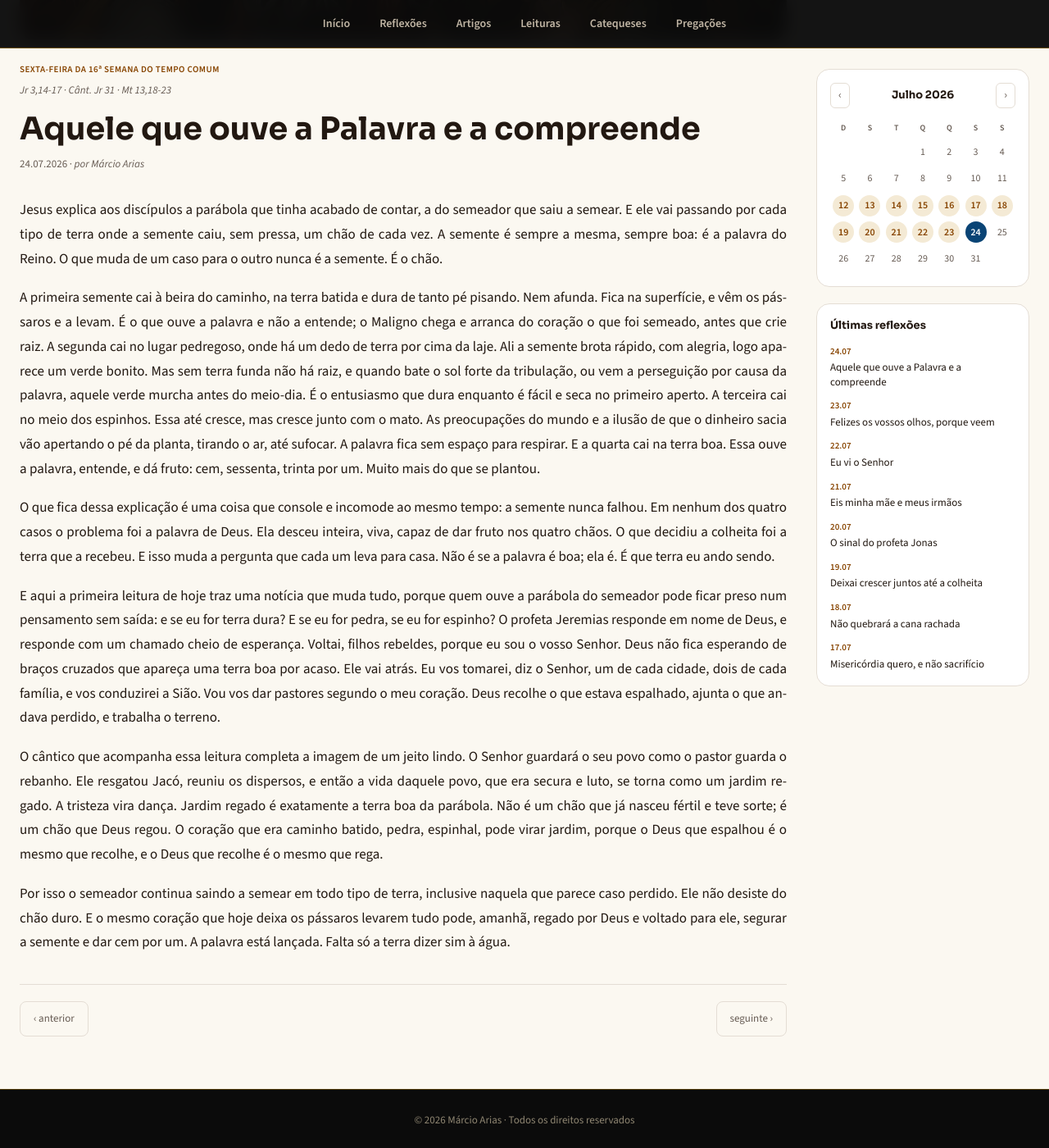
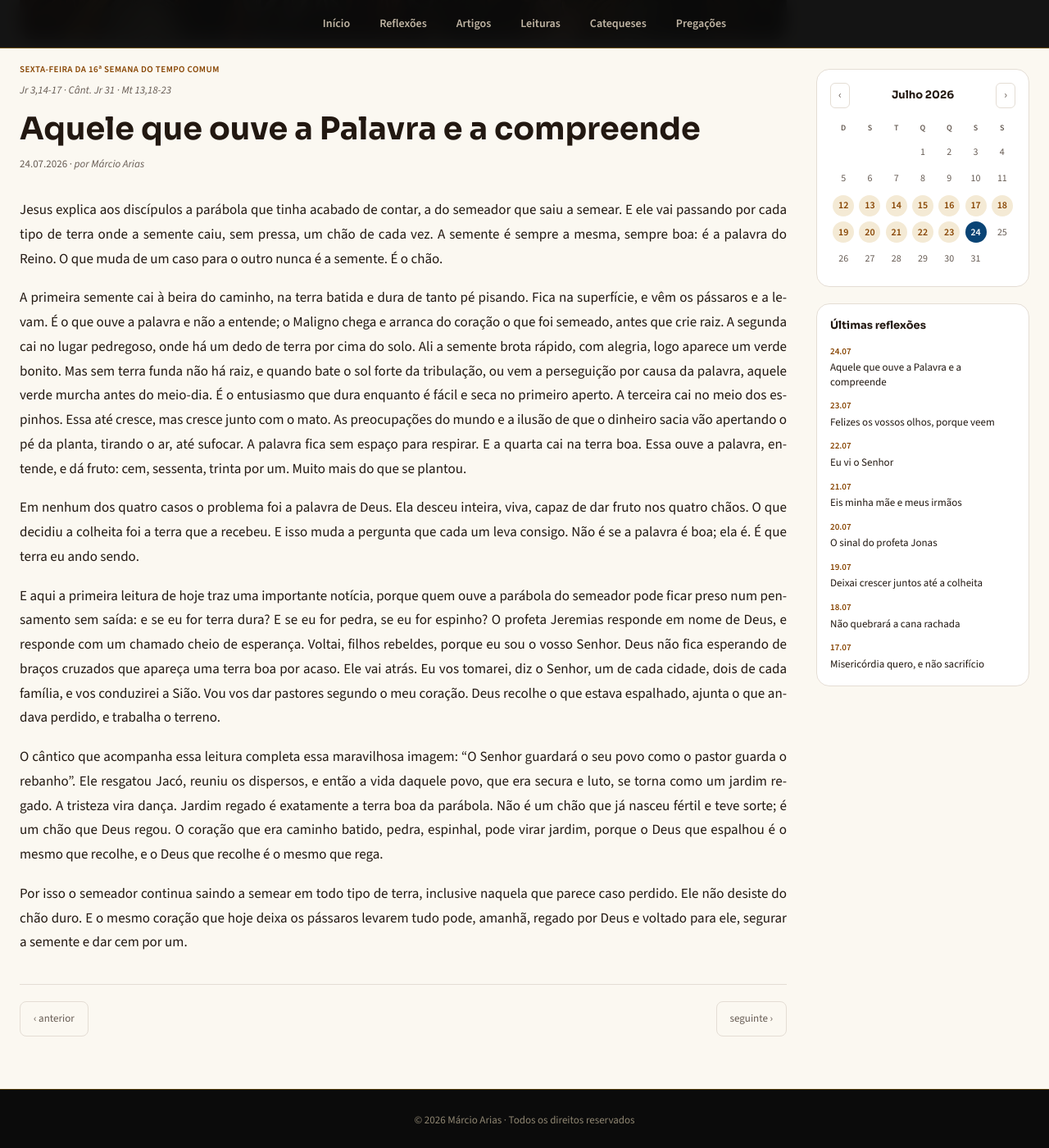
Before and after one commit to admariam/liturgiadiaria, a Jekyll site: the page built from _posts/2026-07-24-aquele-que-ouve-a-palavra-e-a-compreende.md, in a window 1280 px wide and 1400 px high, scrolled down 563 px. Shown: the whole window at 82% size. Built offline with Jekyll 4.4.1, drawn with Linux system fonts in a browser that asks for light colours.

Commit message:
Update Reflexão “2026-07-24-aquele-que-ouve-a-palavra-e-a-compreende”

```diff
--- a/_posts/2026-07-24-aquele-que-ouve-a-palavra-e-a-compreende.md
+++ b/_posts/2026-07-24-aquele-que-ouve-a-palavra-e-a-compreende.md
@@ -1,20 +1,21 @@
 ---
-title: "Aquele que ouve a Palavra e a compreende"
+title: Aquele que ouve a Palavra e a compreende
 date: 2026-07-24
-celebracao: "Sexta-feira da 16ª Semana do Tempo Comum"
-evangelho: "Mt 13,18-23"
-leituras: "Jr 3,14-17 · Cânt. Jr 31 · Mt 13,18-23"
+celebracao: Sexta-feira da 16ª Semana do Tempo Comum
+evangelho: Mt 13,18-23
+leituras: Jr 3,14-17 · Cânt. Jr 31 · Mt 13,18-23
 imagem: /assets/img/2026-07-24.jpg
-resumo: "Em nenhum dos quatro terrenos o problema foi a semente. Ela desceu inteira, viva, capaz de dar fruto nos quatro chãos. A pergunta que fica não é se a Palavra é boa — é que terra eu ando sendo."
+resumo: Em nenhum dos quatro terrenos o problema foi a semente. Ela desceu inteira, viva, capaz de dar fruto nos quatro chãos. A pergunta que fica não é se a Palavra é boa — é que terra eu ando sendo.
 ---
+
 Jesus explica aos discípulos a parábola que tinha acabado de contar, a do semeador que saiu a semear. E ele vai passando por cada tipo de terra onde a semente caiu, sem pressa, um chão de cada vez. A semente é sempre a mesma, sempre boa: é a palavra do Reino. O que muda de um caso para o outro nunca é a semente. É o chão.
 
-A primeira semente cai à beira do caminho, na terra batida e dura de tanto pé pisando. Nem afunda. Fica na superfície, e vêm os pássaros e a levam. É o que ouve a palavra e não a entende; o Maligno chega e arranca do coração o que foi semeado, antes que crie raiz. A segunda cai no lugar pedregoso, onde há um dedo de terra por cima da laje. Ali a semente brota rápido, com alegria, logo aparece um verde bonito. Mas sem terra funda não há raiz, e quando bate o sol forte da tribulação, ou vem a perseguição por causa da palavra, aquele verde murcha antes do meio-dia. É o entusiasmo que dura enquanto é fácil e seca no primeiro aperto. A terceira cai no meio dos espinhos. Essa até cresce, mas cresce junto com o mato. As preocupações do mundo e a ilusão de que o dinheiro sacia vão apertando o pé da planta, tirando o ar, até sufocar. A palavra fica sem espaço para respirar. E a quarta cai na terra boa. Essa ouve a palavra, entende, e dá fruto: cem, sessenta, trinta por um. Muito mais do que se plantou.
+A primeira semente cai à beira do caminho, na terra batida e dura de tanto pé pisando. Fica na superfície, e vêm os pássaros e a levam. É o que ouve a palavra e não a entende; o Maligno chega e arranca do coração o que foi semeado, antes que crie raiz. A segunda cai no lugar pedregoso, onde há um dedo de terra por cima do solo. Ali a semente brota rápido, com alegria, logo aparece um verde bonito. Mas sem terra funda não há raiz, e quando bate o sol forte da tribulação, ou vem a perseguição por causa da palavra, aquele verde murcha antes do meio-dia. É o entusiasmo que dura enquanto é fácil e seca no primeiro aperto. A terceira cai no meio dos espinhos. Essa até cresce, mas cresce junto com o mato. As preocupações do mundo e a ilusão de que o dinheiro sacia vão apertando o pé da planta, tirando o ar, até sufocar. A palavra fica sem espaço para respirar. E a quarta cai na terra boa. Essa ouve a palavra, entende, e dá fruto: cem, sessenta, trinta por um. Muito mais do que se plantou.
 
-O que fica dessa explicação é uma coisa que console e incomode ao mesmo tempo: a semente nunca falhou. Em nenhum dos quatro casos o problema foi a palavra de Deus. Ela desceu inteira, viva, capaz de dar fruto nos quatro chãos. O que decidiu a colheita foi a terra que a recebeu. E isso muda a pergunta que cada um leva para casa. Não é se a palavra é boa; ela é. É que terra eu ando sendo.
+Em nenhum dos quatro casos o problema foi a palavra de Deus. Ela desceu inteira, viva, capaz de dar fruto nos quatro chãos. O que decidiu a colheita foi a terra que a recebeu. E isso muda a pergunta que cada um leva consigo. Não é se a palavra é boa; ela é. É que terra eu ando sendo.
 
-E aqui a primeira leitura de hoje traz uma notícia que muda tudo, porque quem ouve a parábola do semeador pode ficar preso num pensamento sem saída: e se eu for terra dura? E se eu for pedra, se eu for espinho? O profeta Jeremias responde em nome de Deus, e responde com um chamado cheio de esperança. Voltai, filhos rebeldes, porque eu sou o vosso Senhor. Deus não fica esperando de braços cruzados que apareça uma terra boa por acaso. Ele vai atrás. Eu vos tomarei, diz o Senhor, um de cada cidade, dois de cada família, e vos conduzirei a Sião. Vou vos dar pastores segundo o meu coração. Deus recolhe o que estava espalhado, ajunta o que andava perdido, e trabalha o terreno.
+E aqui a primeira leitura de hoje traz uma importante notícia, porque quem ouve a parábola do semeador pode ficar preso num pensamento sem saída: e se eu for terra dura? E se eu for pedra, se eu for espinho? O profeta Jeremias responde em nome de Deus, e responde com um chamado cheio de esperança. Voltai, filhos rebeldes, porque eu sou o vosso Senhor. Deus não fica esperando de braços cruzados que apareça uma terra boa por acaso. Ele vai atrás. Eu vos tomarei, diz o Senhor, um de cada cidade, dois de cada família, e vos conduzirei a Sião. Vou vos dar pastores segundo o meu coração. Deus recolhe o que estava espalhado, ajunta o que andava perdido, e trabalha o terreno.
 
-O cântico que acompanha essa leitura completa a imagem de um jeito lindo. O Senhor guardará o seu povo como o pastor guarda o rebanho. Ele resgatou Jacó, reuniu os dispersos, e então a vida daquele povo, que era secura e luto, se torna como um jardim regado. A tristeza vira dança. Jardim regado é exatamente a terra boa da parábola. Não é um chão que já nasceu fértil e teve sorte; é um chão que Deus regou. O coração que era caminho batido, pedra, espinhal, pode virar jardim, porque o Deus que espalhou é o mesmo que recolhe, e o Deus que recolhe é o mesmo que rega.
+O cântico que acompanha essa leitura completa essa maravilhosa imagem: "O Senhor guardará o seu povo como o pastor guarda o rebanho". Ele resgatou Jacó, reuniu os dispersos, e então a vida daquele povo, que era secura e luto, se torna como um jardim regado. A tristeza vira dança. Jardim regado é exatamente a terra boa da parábola. Não é um chão que já nasceu fértil e teve sorte; é um chão que Deus regou. O coração que era caminho batido, pedra, espinhal, pode virar jardim, porque o Deus que espalhou é o mesmo que recolhe, e o Deus que recolhe é o mesmo que rega.
 
-Por isso o semeador continua saindo a semear em todo tipo de terra, inclusive naquela que parece caso perdido. Ele não desiste do chão duro. E o mesmo coração que hoje deixa os pássaros levarem tudo pode, amanhã, regado por Deus e voltado para ele, segurar a semente e dar cem por um. A palavra está lançada. Falta só a terra dizer sim à água.
+Por isso o semeador continua saindo a semear em todo tipo de terra, inclusive naquela que parece caso perdido. Ele não desiste do chão duro. E o mesmo coração que hoje deixa os pássaros levarem tudo pode, amanhã, regado por Deus e voltado para ele, segurar a semente e dar cem por um.
```
